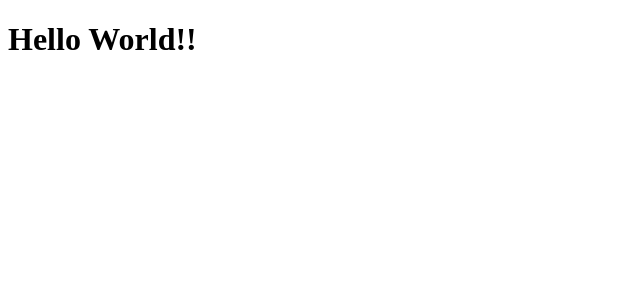
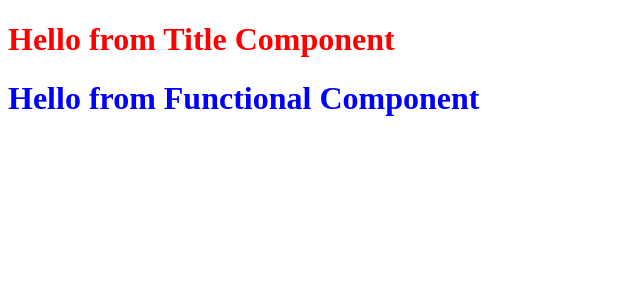
Before and after one commit to PatilSridatta/Food-Delivery, a React (Vite) app: page / in a window 1280 px wide. Shown: the top 300 px of the page, without its empty margins (0-640 px from the left). Built offline with nearby package versions, Linux system fonts and the light colour scheme.

Commit message:
Basic level template info

```diff
--- a/App.js
+++ b/App.js
@@ -1,6 +1,39 @@
 import React from "react";
 import ReactDOM from "react-dom/client";
 
-const heading = React.createElement("h1", {}, "Hello World!!");
+
+
+/**
+ * Header
+ * Logo
+ * Nav Items
+ * Body
+ *  - Search
+ *  - RestaurantContainer
+ *      - RestaurantCard (many)
+ * Footer
+ *  - Links
+ *  - Copyright
+ *  - Contact Info
+ *  - Address
+ */
+
+// JSX (transpiled before it reaches the JS) - parcel -babel
+
+// JSX => Bebel transpiles it to React.createElement => ReactElement => JS Object => HTMLElement(render)
+
+const Title = () => {
+  return <h1 id="title">Hello from Title Component</h1>
+};
+
+
+const HeadingComponent = () => (
+  <div>
+    <Title />
+    <h1 id="heading2">Hello from Functional Component</h1>
+  </div>
+);
+
 const root = ReactDOM.createRoot(document.getElementById("root"));
-root.render(heading);
+
+root.render(<HeadingComponent />);
--- a/index.css
+++ b/index.css
@@ -0,0 +1,7 @@
+#title{
+    color: red;
+}
+
+#heading2{
+    color: blue;
+}
--- a/index.html
+++ b/index.html
@@ -3,10 +3,13 @@
 <head>
     <meta charset="UTF-8">
     <meta name="viewport" content="width=device-width, initial-scale=1.0">
-    <title>Document</title>
+    <link rel="stylesheet" href="./index.css">
+    <title>Food Delivery</title>
 </head>
 <body>
-    <div id="root"></div>
+    <div id="root">
+        <h1>Not Rendered</h1>
+    </div>
     <script type="module" src="./App.js"></script>
 </body>
 </html>
--- a/package.json
+++ b/package.json
@@ -3,6 +3,8 @@
   "version": "1.0.0",
   "description": "This is food delivery website",
   "scripts": {
+    "start": "parcel index.html",
+    "build": "parcel build index.html",
     "test": "jest"
   },
   "keywords": [],
```
Also changed, not shown: 1 other file (tests, documents, lock files or other folders).
